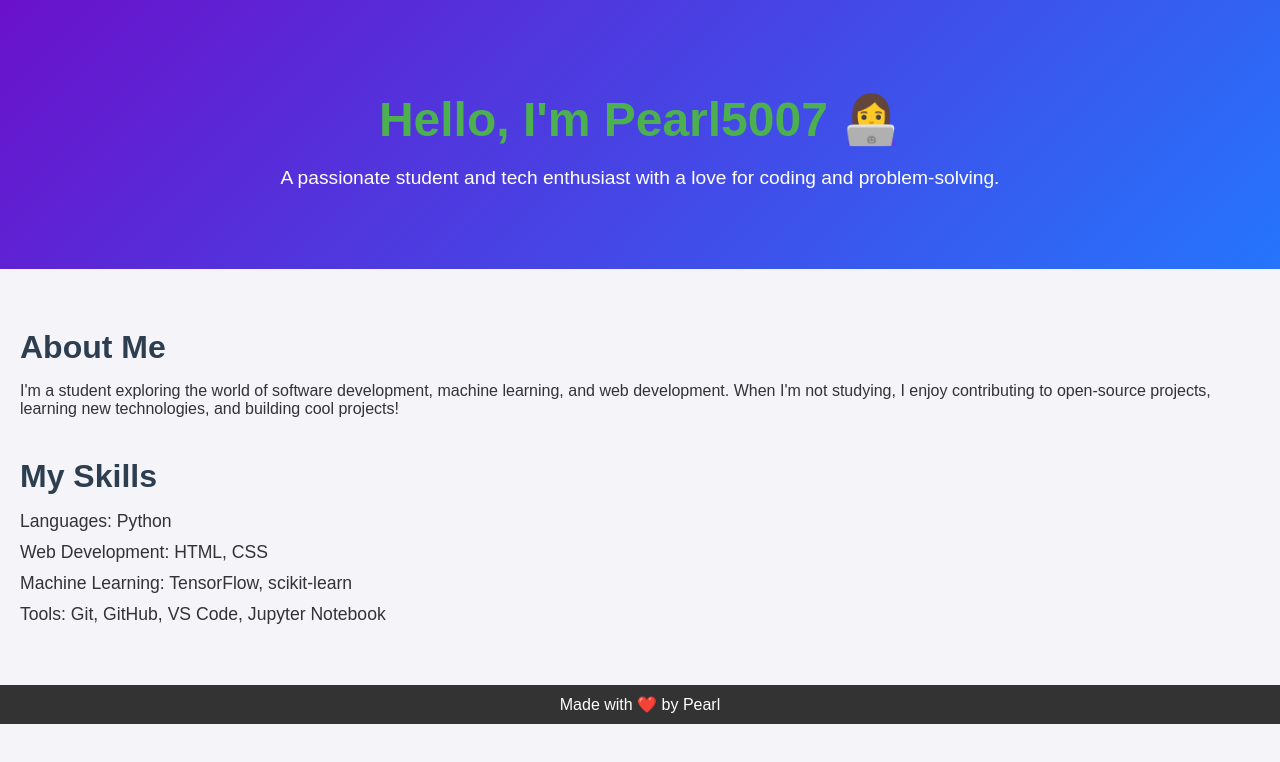
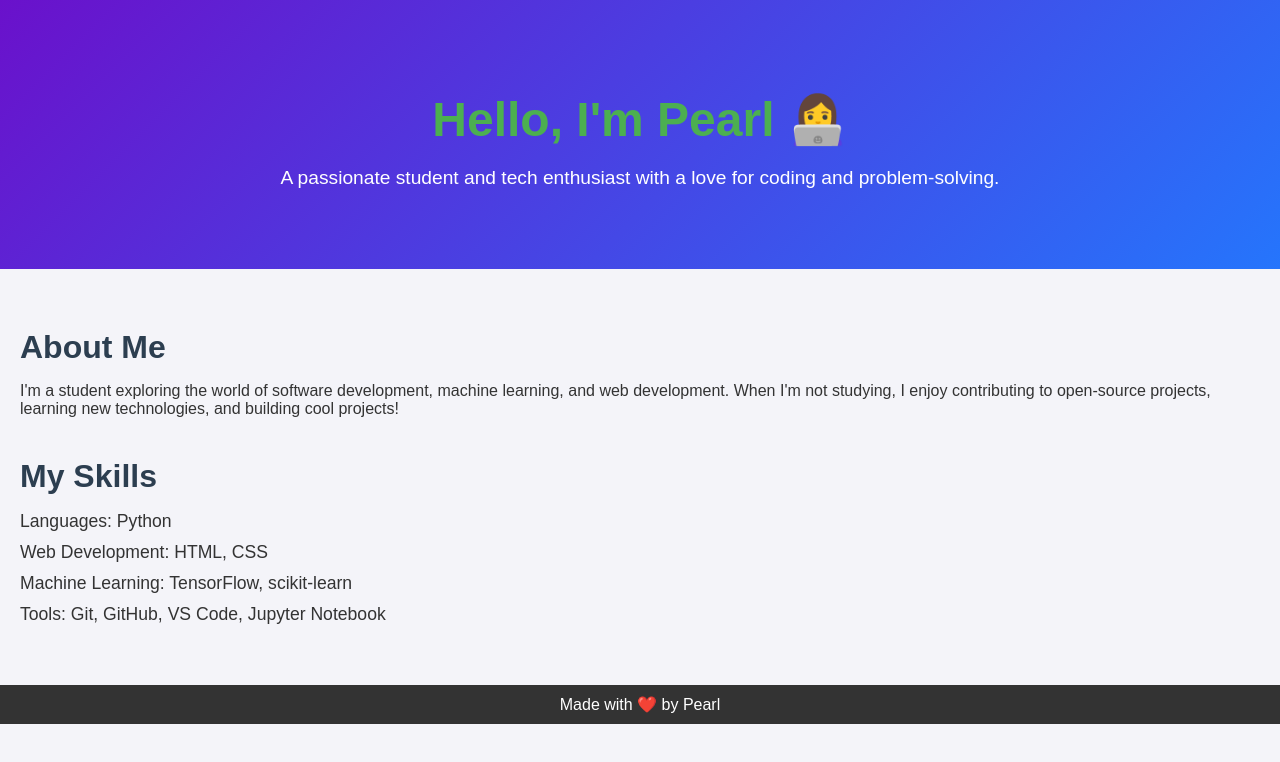
Before and after one commit to Pearl5007/Pearl5007.github.io, a plain HTML site: page index.html in a window 1280 px wide. Drawn offline with Linux system fonts and the light colour scheme.

Commit message:
Update index.html

```diff
--- a/index.html
+++ b/index.html
@@ -12,7 +12,7 @@
 
     <header>
         <div class="hero">
-            <h1>Hello, I'm Pearl5007 👩‍💻</h1>
+            <h1>Hello, I'm Pearl 👩‍💻</h1>
             <p>A passionate student and tech enthusiast with a love for coding and problem-solving.</p>
         </div>
     </header>
```
